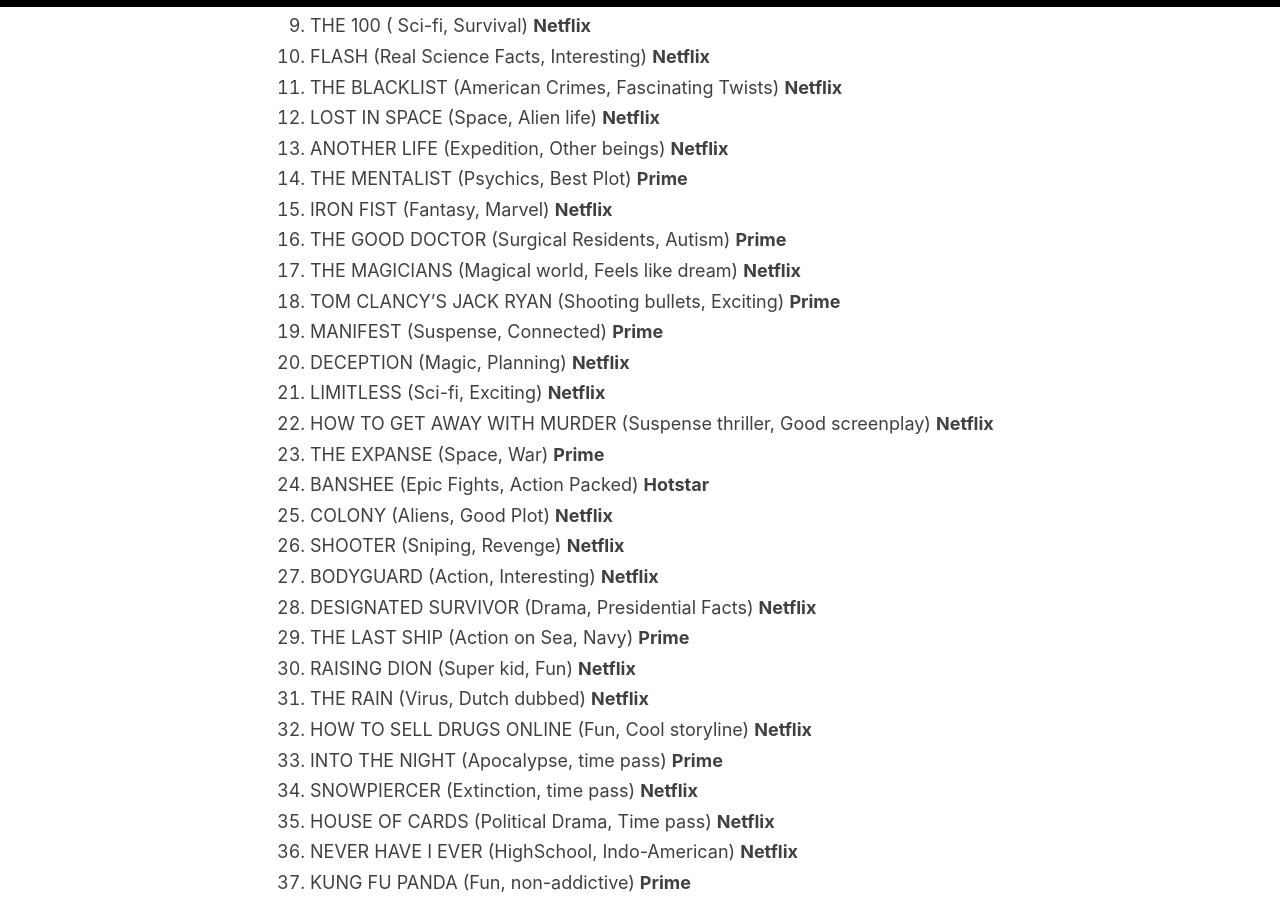
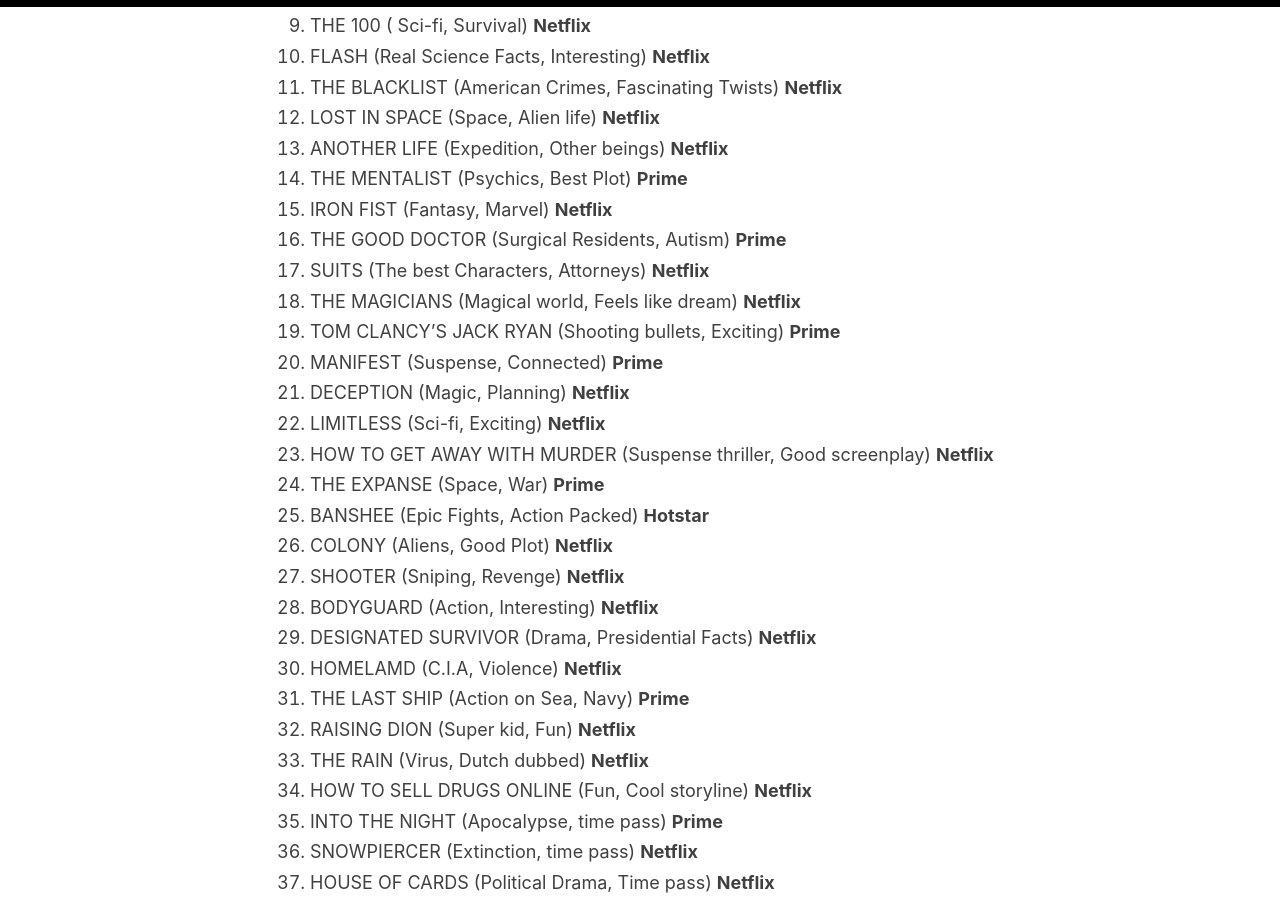
Before and after one commit to CodeBreaker444/codebreaker444.github.io, a Jekyll site: the page built from _posts/2019-09-30-MY-PICK-WEBSERIES-WHICH-I-HAVE-PERSONALLY-WATCHED.md, in a window 1280 px wide and 900 px high, scrolled down 762 px. Built offline with Jekyll 4.4.1, drawn with Linux system fonts in a browser that asks for light colours; comment, search, counter and statistics services are not loaded.

Commit message:
post updated WEBSERIES

```diff
--- a/_posts/2019-09-30-MY-PICK-WEBSERIES-WHICH-I-HAVE-PERSONALLY-WATCHED.md
+++ b/_posts/2019-09-30-MY-PICK-WEBSERIES-WHICH-I-HAVE-PERSONALLY-WATCHED.md
@@ -21,25 +21,27 @@
 14. THE MENTALIST (Psychics, Best Plot) **Prime**
 15. IRON FIST (Fantasy, Marvel) **Netflix**
 16. THE GOOD DOCTOR (Surgical Residents, Autism) **Prime**
-17. THE MAGICIANS (Magical world, Feels like dream) **Netflix**
-18. TOM CLANCY'S JACK RYAN (Shooting bullets, Exciting) **Prime**
-19. MANIFEST (Suspense, Connected) **Prime**
-20. DECEPTION (Magic, Planning) **Netflix**
-21. LIMITLESS (Sci-fi, Exciting) **Netflix**
-22. HOW TO GET AWAY WITH MURDER (Suspense thriller, Good screenplay) **Netflix**
-23. THE EXPANSE (Space, War) **Prime**
-24. BANSHEE (Epic Fights, Action Packed) **Hotstar**
-25. COLONY (Aliens, Good Plot) **Netflix**
-26. SHOOTER (Sniping, Revenge) **Netflix**
-27. BODYGUARD (Action, Interesting) **Netflix**
-28. DESIGNATED SURVIVOR (Drama, Presidential Facts) **Netflix**
-29. THE LAST SHIP (Action on Sea, Navy) **Prime**
-30. RAISING DION (Super kid, Fun) **Netflix**
-31. THE RAIN (Virus, Dutch dubbed) **Netflix**
-32. HOW TO SELL DRUGS ONLINE (Fun, Cool storyline) **Netflix**
-33. INTO THE NIGHT (Apocalypse, time pass) **Prime**
-34. SNOWPIERCER (Extinction, time pass) **Netflix**
-35. HOUSE OF CARDS (Political Drama, Time pass) **Netflix**
-36. NEVER HAVE I EVER (HighSchool, Indo-American) **Netflix**
-37. KUNG FU PANDA (Fun, non-addictive) **Prime**
-38. SEX EDUCATION (Broad (not for this world), time pass) **Netflix**
+17. SUITS (The best Characters, Attorneys) **Netflix**
+18. THE MAGICIANS (Magical world, Feels like dream) **Netflix**
+19. TOM CLANCY'S JACK RYAN (Shooting bullets, Exciting) **Prime**
+20. MANIFEST (Suspense, Connected) **Prime**
+21. DECEPTION (Magic, Planning) **Netflix**
+22. LIMITLESS (Sci-fi, Exciting) **Netflix**
+23. HOW TO GET AWAY WITH MURDER (Suspense thriller, Good screenplay) **Netflix**
+24. THE EXPANSE (Space, War) **Prime**
+25. BANSHEE (Epic Fights, Action Packed) **Hotstar**
+26. COLONY (Aliens, Good Plot) **Netflix**
+27. SHOOTER (Sniping, Revenge) **Netflix**
+28. BODYGUARD (Action, Interesting) **Netflix**
+29. DESIGNATED SURVIVOR (Drama, Presidential Facts) **Netflix**
+30. HOMELAMD (C.I.A, Violence) **Netflix**
+31. THE LAST SHIP (Action on Sea, Navy) **Prime**
+32. RAISING DION (Super kid, Fun) **Netflix**
+33. THE RAIN (Virus, Dutch dubbed) **Netflix**
+34. HOW TO SELL DRUGS ONLINE (Fun, Cool storyline) **Netflix**
+35. INTO THE NIGHT (Apocalypse, time pass) **Prime**
+36. SNOWPIERCER (Extinction, time pass) **Netflix**
+37. HOUSE OF CARDS (Political Drama, Time pass) **Netflix**
+38. NEVER HAVE I EVER (HighSchool, Indo-American) **Netflix**
+39. KUNG FU PANDA (Fun, non-addictive) **Prime**
+40. SEX EDUCATION (Broad (not for this world), time pass) **Netflix**
```
